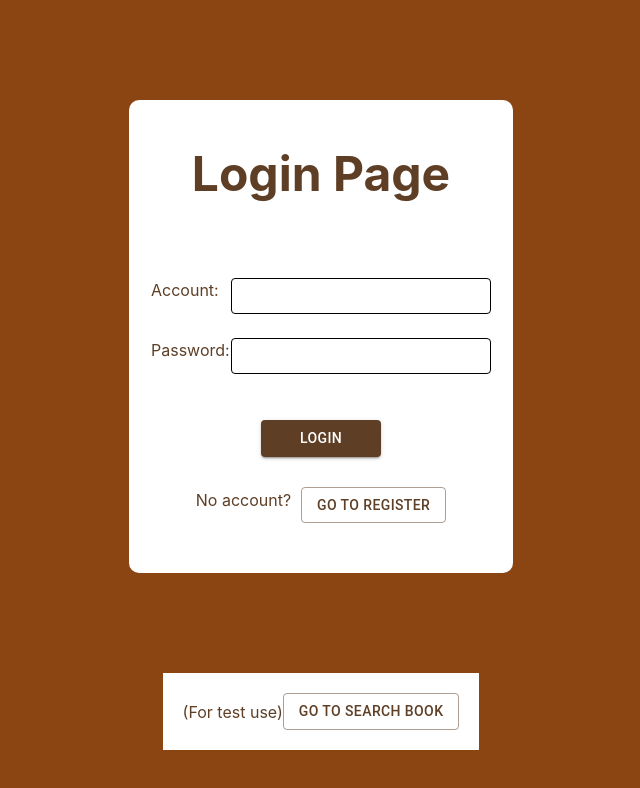
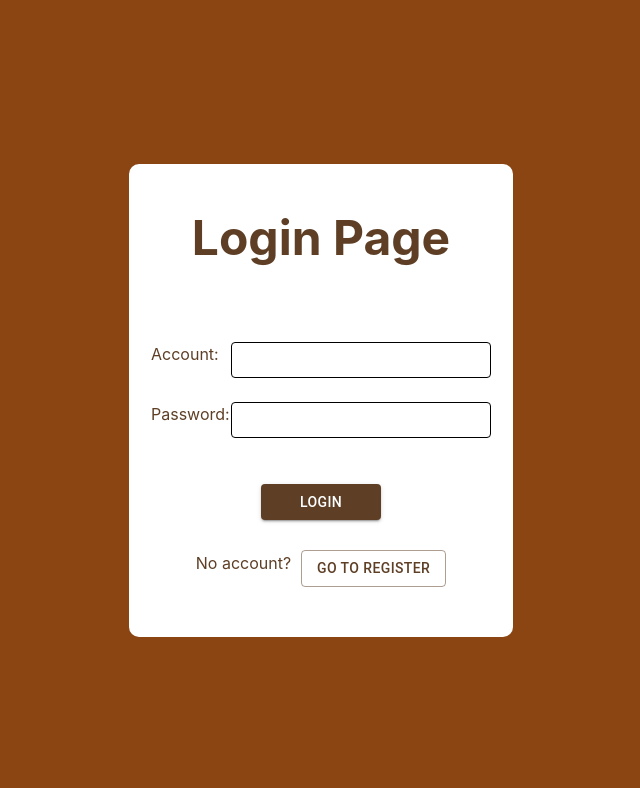
Before and after one commit to peanut0204/SAD_fp, a React (Create React App) app in the folder frontend/: page / in a window 1280 px wide. Shown: the top 788 px of the page, without its empty margins (319-959 px from the left). Built offline with nearby package versions, Linux system fonts and the light colour scheme.

Commit message:
delete test-use searchbook link

```diff
--- a/frontend/src/pages/Login.jsx
+++ b/frontend/src/pages/Login.jsx
@@ -111,12 +111,13 @@ function Login() {
 
 
         </div>
-        <div style={{ display: 'flex', alignItems: 'center', justifyContent: 'center', marginTop: '50px', backgroundColor: 'white', padding: '20px'}}>
+        {/* for test use */}
+        {/* <div style={{ display: 'flex', alignItems: 'center', justifyContent: 'center', marginTop: '50px', backgroundColor: 'white', padding: '20px'}}>
           <p>(For test use)</p>
-          <Link to={`/SearchBook/1`}> {/* for test use */}
+          <Link to={`/SearchBook/1`}>
             <Button variant="outlined" >Go to Search Book</Button>
           </Link>
-        </div>
+        </div> */}
 
       </ThemeProvider>
     </div>
```
